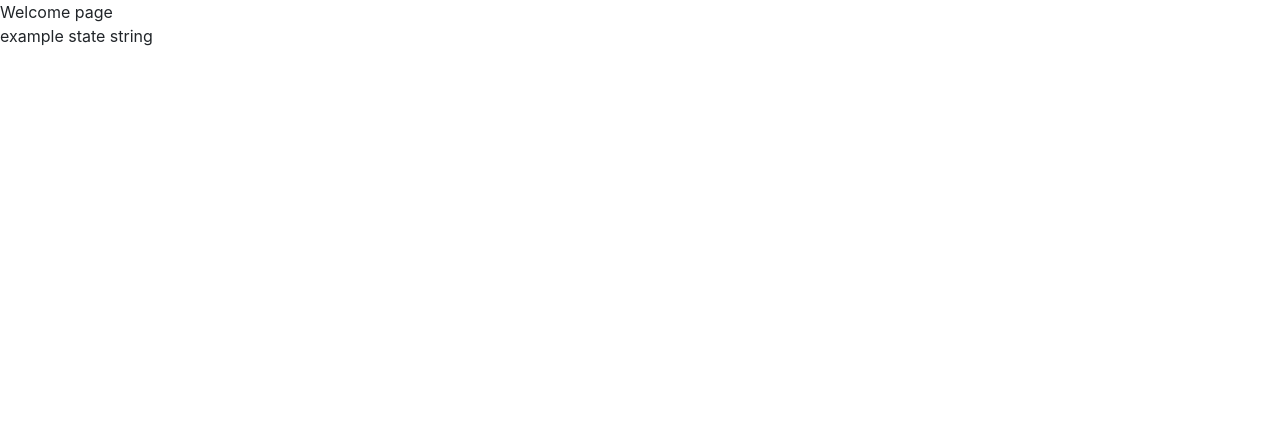
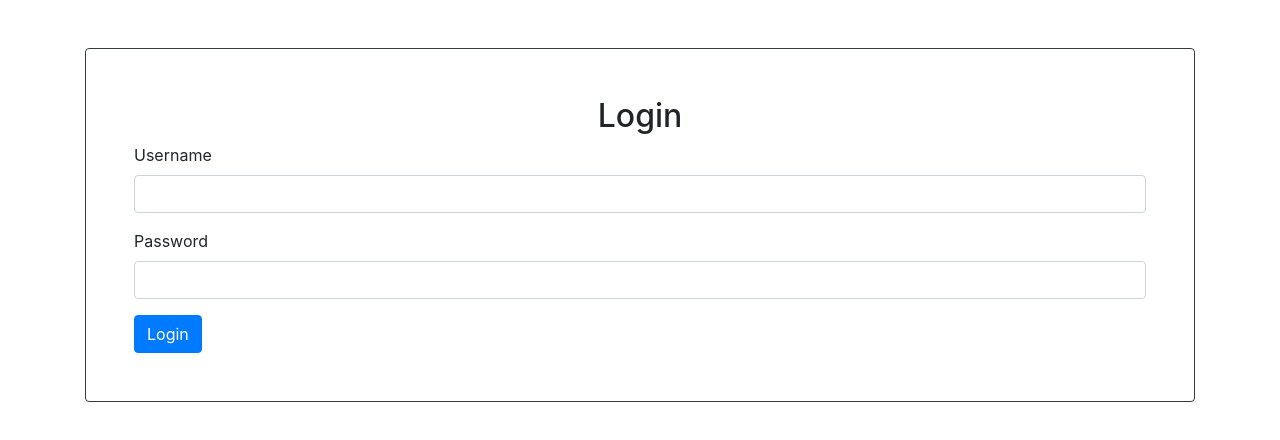
Before and after one commit to ProdDesProject/Group6, a React (Create React App) app in the folder frontend/: page / in a window 1280 px wide. Shown: the top 440 px of the page. Built offline with nearby package versions, Linux system fonts and the light colour scheme.

Commit message:
simple Login page

```diff
--- a/frontend/src/App.js
+++ b/frontend/src/App.js
@@ -1,6 +1,7 @@
 import React, { Component } from 'react'
 import { BrowserRouter, Route, Switch } from "react-router-dom";
 import Welcome from "./components/welcome";
+import Login from "./components/Login";
 
 export default class App extends Component {
   constructor(props) {
@@ -16,6 +17,12 @@ export default class App extends Component {
       <Route
             path="/"
             render={routerProps => (
+              <Login {...routerProps} example_state={this.state.example_state}/>
+            )}
+          />
+      <Route
+            path="/"
+            render={routerProps => (
               <Welcome {...routerProps} example_state={this.state.example_state}/>
             )}
           />
--- a/frontend/src/components/Login.js
+++ b/frontend/src/components/Login.js
@@ -7,11 +7,33 @@ export default class Login extends Component {
             username: "",
             password: ""
         }
+        this.handleChange = this.handleChange.bind(this);
+        this.handleSubmit = this.handleSubmit.bind(this);
+    }
+    handleChange(event) {
+        this.setState({ [event.target.name]: event.target.value })
+    }
+    handleSubmit(event) {
+        event.preventDefault();
+        console.log(this.state)
     }
     render() {
         return (
-            <div>
-
+            <div className="container mt-5">
+                <div className="border border-dark rounded p-5">
+                    <form onSubmit={this.handleSubmit}>
+                        <h2 className="d-flex justify-content-center">Login</h2>
+                        <div class="form-group">
+                            <label for="username">Username</label>
+                            <input type="text" class="form-control" name="username" onChange={this.handleChange}/>
+                        </div>
+                        <div class="form-group">
+                            <label for="password">Password</label>
+                            <input type="password" class="form-control" name="password" onChange={this.handleChange}/>
+                        </div>
+                        <button type="submit" class="btn btn-primary">Login</button>
+                    </form>
+                </div>
             </div>
         )
     }
```
